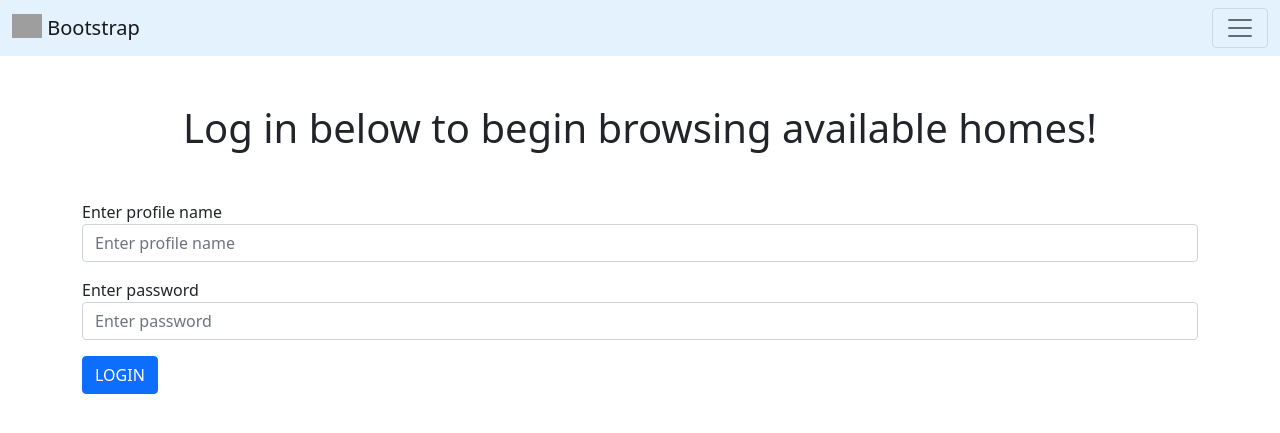
After one commit to loosenthedark/work-from-my-home, a Flask app: page /login in a window 1280 px wide. The commit adds this page. Shown: the top 433 px of the page. Run offline with Flask 2, Linux system fonts and the light colour scheme; grey boxes are pictures that could not be loaded.

Commit message:
Build out login form

```diff
--- a/wfmh/forms.py
+++ b/wfmh/forms.py
@@ -28,3 +28,25 @@ class WFMHRegistrationForm(FlaskForm):
     r_password_confirm = PasswordField(
         label='Confirm password', validators=[EqualTo('r_password'), DataRequired()])
     r_submit = SubmitField(label='REGISTER')
+
+
+class WFMHLoginForm(FlaskForm):
+
+    # def validate_r_profile_name(self, new_user):
+    #     previously_registered_user = Worker.query.filter_by(
+    #         profile_name=new_user.data).first()
+    #     if previously_registered_user:
+    #         raise ValidationError(
+    #             'That username is already registered! Please try again with a different username.')
+
+    # def validate_r_email(self, new_email):
+    #     previously_registered_email = Worker.query.filter_by(
+    #         worker_email=new_email.data).first()
+    #     if previously_registered_email:
+    #         raise ValidationError(
+    #             'That email is already registered! Please try again with a different email address.')
+
+    l_profile_name = StringField(label='Enter profile name', validators=[DataRequired()])
+    l_password = PasswordField(
+        label='Enter password', validators=[DataRequired()])
+    l_submit = SubmitField(label='LOGIN')
--- a/wfmh/routes.py
+++ b/wfmh/routes.py
@@ -1,6 +1,6 @@
 from flask import flash, redirect, render_template, url_for
 from wfmh import app, db
-from wfmh.forms import WFMHRegistrationForm
+from wfmh.forms import WFMHLoginForm, WFMHRegistrationForm
 from wfmh.models import Home, Worker
 
 @app.route("/")
@@ -39,3 +39,21 @@ def wfmh_registration():
             flash(f'There was a problem with your registration attempt: {error_message}', category='danger')
 
     return render_template('register.html', form=r_form)
+
+
+@app.route("/login", methods=['GET', 'POST'])
+def wfmh_login():
+    l_form = WFMHLoginForm()
+    # if r_form.validate_on_submit():
+    #     successfully_registered_user = Worker(profile_name=r_form.r_profile_name.data,
+    #                                           worker_email=r_form.r_email.data, make_password_secure=r_form.r_password.data)
+    #     db.session.add(successfully_registered_user)
+    #     db.session.commit()
+    #     return redirect(url_for('browse_homes'))
+
+    # if r_form.errors != {}:
+    #     for error_message in r_form.errors.values():
+    #         flash(
+    #             f'There was a problem with your registration attempt: {error_message}', category='danger')
+
+    return render_template('login.html', form=l_form)
--- a/wfmh/templates/base.html
+++ b/wfmh/templates/base.html
@@ -63,7 +63,7 @@
               >
             </li>
             <li class="nav-item">
-              <a class="nav-link" href="#">Login</a>
+              <a class="nav-link" href="{{ url_for('wfmh_login') }}">Login</a>
             </li>
             <li class="nav-item">
               <a class="nav-link" href="#">My Profile</a>
@@ -127,7 +127,9 @@
         aria-label="Close"
       ></button>
     </div>
-    {% endfor %} {% endif %} {% endwith %} {% block content %}{% endblock %}
+    {% endfor %} {% endif %} {% endwith %}
+    <h1 class="mt-5 mb-5 text-center">{% block heading %}{% endblock %}</h1>
+    {% block content %}{% endblock %}
 
     <!-- Optional JavaScript; choose one of the two! -->
 
--- a/wfmh/templates/browse.html
+++ b/wfmh/templates/browse.html
@@ -1,8 +1,6 @@
 {% extends 'base.html' %} {% block title %} WFMH | Browse {% endblock %} {%
-block content %}
-<h1>Click on any of the WFMH listings below to find out more!</h1>
-
-{% for home in homes %}
+block heading %}Click on any of the WFMH listings below to find out more!{%
+endblock %} {% block content %} {% for home in homes %}
 <div class="card" style="width: 18rem">
   <img src="https://picsum.photos/400/600" class="card-img-top" alt="..." />
   <div class="card-body">
--- a/wfmh/templates/home.html
+++ b/wfmh/templates/home.html
@@ -1,4 +1,3 @@
 {% extends 'base.html' %} {% block title %} WFMH | Home {% endblock %} {% block
-content %}
-<h1>Work From My Home home page</h1>
-{% endblock %}
+heading %}Work From My Home home page{% endblock %} {% block content %}{%
+endblock %}
--- /dev/null
+++ b/wfmh/templates/login.html
@@ -0,0 +1,11 @@
+{% extends 'base.html' %} {% block title %} WFMH | Login {% endblock %} {% block
+heading %}Log in below to begin browsing available homes!{% endblock %} {% block
+content %}
+<div class="container">
+  <form method="POST" class="registration-form" novalidate>
+    {{ form.hidden_tag() }} {{ form.l_profile_name.label() }} {{
+    form.l_profile_name(class='form-control mb-3', placeholder='Enter profile name') }} {{ form.l_password.label() }} {{
+    form.l_password(class='form-control mb-3', placeholder='Enter password') }} {{ form.l_submit(class='btn btn-primary') }}
+  </form>
+</div>
+{% endblock %}
--- a/wfmh/templates/register.html
+++ b/wfmh/templates/register.html
@@ -1,7 +1,6 @@
-{% extends 'base.html' %} {% block title %} WFMH | Register {% endblock %} {%
+{% extends 'base.html' %} {% block title %} WFMH | Register {% endblock %} {% block heading %} Register simply and securely below! {% endblock %} {%
 block content %}
 <div class="container">
-  <h1 class="mt-5 mb-5 text-center">Register simply and securely below!</h1>
   <form method="POST" class="registration-form" novalidate>
     {{ form.hidden_tag() }}
     {{ form.r_profile_name.label() }} {{
```
